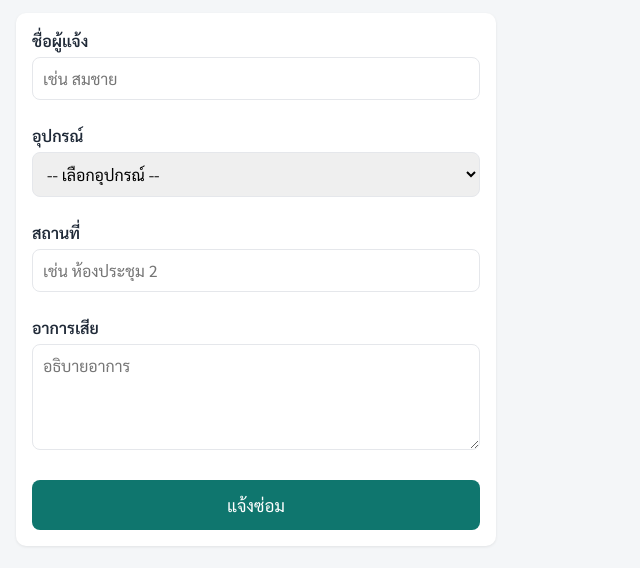
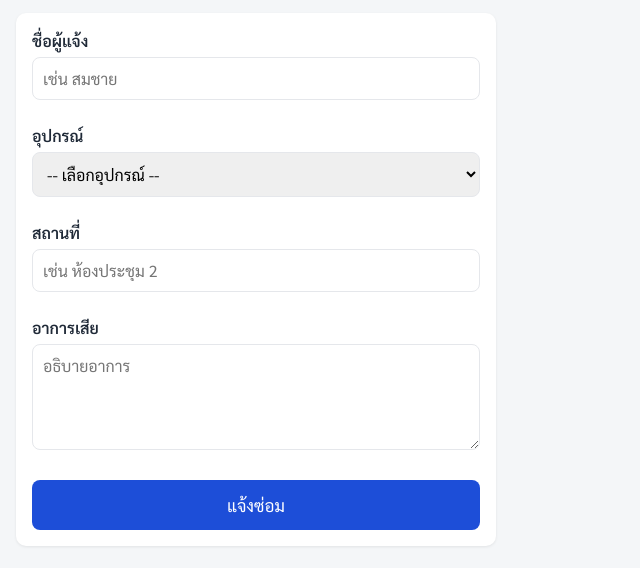
Before and after one commit to waraporn12p-png/kaizen-practice, a plain HTML site: page index.html in a window 1280 px wide. Shown: the part 92-660 px from the top of the page, without its empty margins (0-640 px from the left). Drawn offline with Linux system fonts and the light colour scheme.

Commit message:
Add files via upload

```diff
--- a/style.css
+++ b/style.css
@@ -1,6 +1,6 @@
 /* ===== ตั้งค่าสีหลักของทั้งระบบ (แก้ตรงนี้ที่เดียว) ===== */
 :root {
-  --primary: #0f766e;        /* สีหลัก */
+  --primary: #1d4ed8;        /* สีหลัก */
   --primary-dark: #115e59;   /* สีหลักแบบเข้ม (ตอนชี้เมาส์) */
   --bg: #f4f6f8;             /* สีพื้นหลัง */
   --card: #ffffff;           /* สีกล่อง */
```
